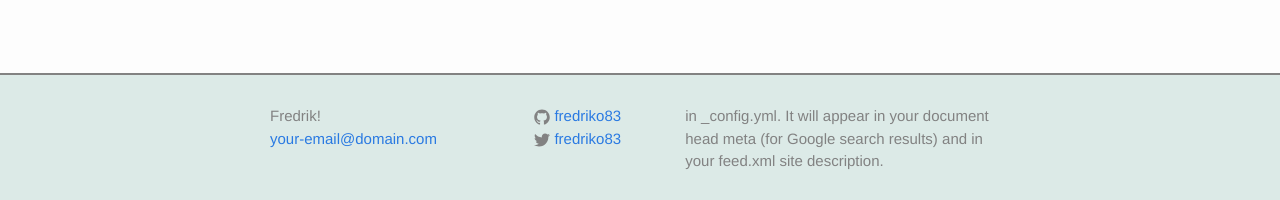
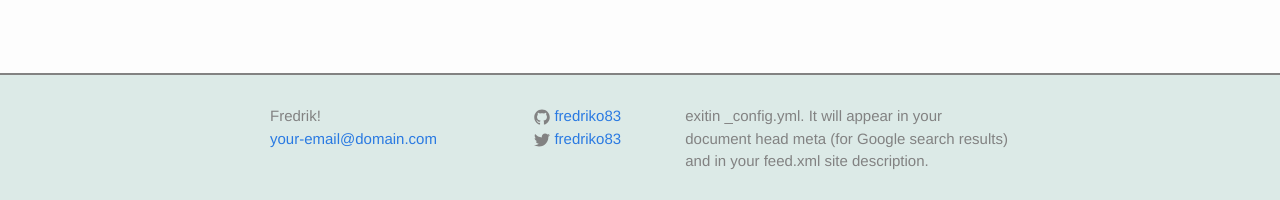
Before and after one commit to Fredriko83/fredriko83.github.io, a Jekyll site: the page built from index.html, in a window 1280 px wide. Shown: the part 700-900 px from the top of the page. Built offline with Jekyll 4.4.1, drawn with Linux system fonts in a browser that asks for light colours.

Commit message:
small changes to footer

```diff
--- a/_config.yml
+++ b/_config.yml
@@ -2,7 +2,7 @@
 title: Fredrik!
 email: your-email@domain.com
 description: > # this means to ignore newlines until "baseurl:"
-  in _config.yml. It will appear in your document head meta (for
+  exitin _config.yml. It will appear in your document head meta (for
   Google search results) and in your feed.xml site description.
 baseurl: "" # the subpath of your site, e.g. /blog/
 url: "http://yourdomain.com" # the base hostname & protocol for your site
```
